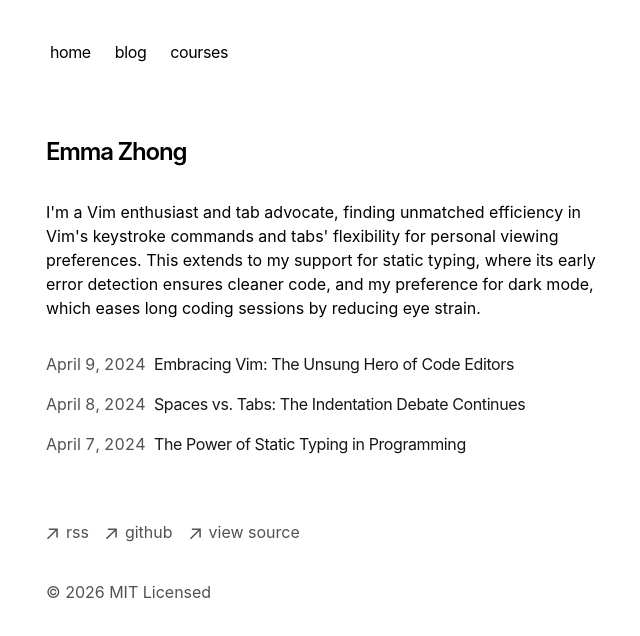
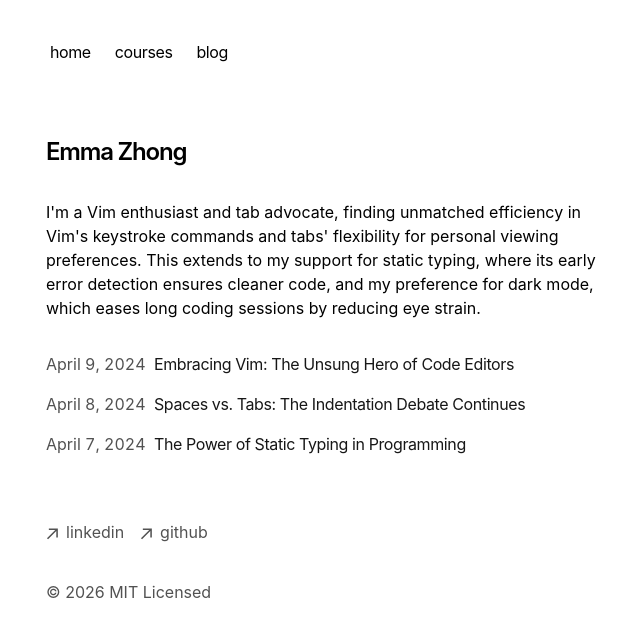
Before and after one commit to emma-zhong/personal-website, a Next.js app in the folder blog/: page / in a window 1280 px wide. Shown: the top 636 px of the page, without its empty margins (306-946 px from the left). Built offline with nearby package versions, Linux system fonts and the light colour scheme.

Commit message:
websites

```diff
--- a/blog/app/components/footer.tsx
+++ b/blog/app/components/footer.tsx
@@ -24,10 +24,10 @@
             className="flex items-center transition-all hover:text-neutral-800 dark:hover:text-neutral-100"
             rel="noopener noreferrer"
             target="_blank"
-            href="/rss"
+            href="https://www.linkedin.com/in/emmajzhong/"
           >
             <ArrowIcon />
-            <p className="ml-2 h-7">rss</p>
+            <p className="ml-2 h-7">linkedin</p>
           </a>
         </li>
         <li>
@@ -35,21 +35,10 @@
             className="flex items-center transition-all hover:text-neutral-800 dark:hover:text-neutral-100"
             rel="noopener noreferrer"
             target="_blank"
-            href="https://github.com/vercel/next.js"
+            href="https://github.com/emma-zhong"
           >
             <ArrowIcon />
             <p className="ml-2 h-7">github</p>
-          </a>
-        </li>
-        <li>
-          <a
-            className="flex items-center transition-all hover:text-neutral-800 dark:hover:text-neutral-100"
-            rel="noopener noreferrer"
-            target="_blank"
-            href="https://vercel.com/templates/next.js/portfolio-starter-kit"
-          >
-            <ArrowIcon />
-            <p className="ml-2 h-7">view source</p>
           </a>
         </li>
       </ul>
--- a/blog/app/components/nav.tsx
+++ b/blog/app/components/nav.tsx
@@ -4,12 +4,12 @@
   '/': {
     name: 'home',
   },
-  '/blog': {
-    name: 'blog',
-  },
   '/courses': {
     name: 'courses',
   },
+  '/blog': {
+    name: 'blog',
+  }
 }
 
 export function Navbar() {
```
